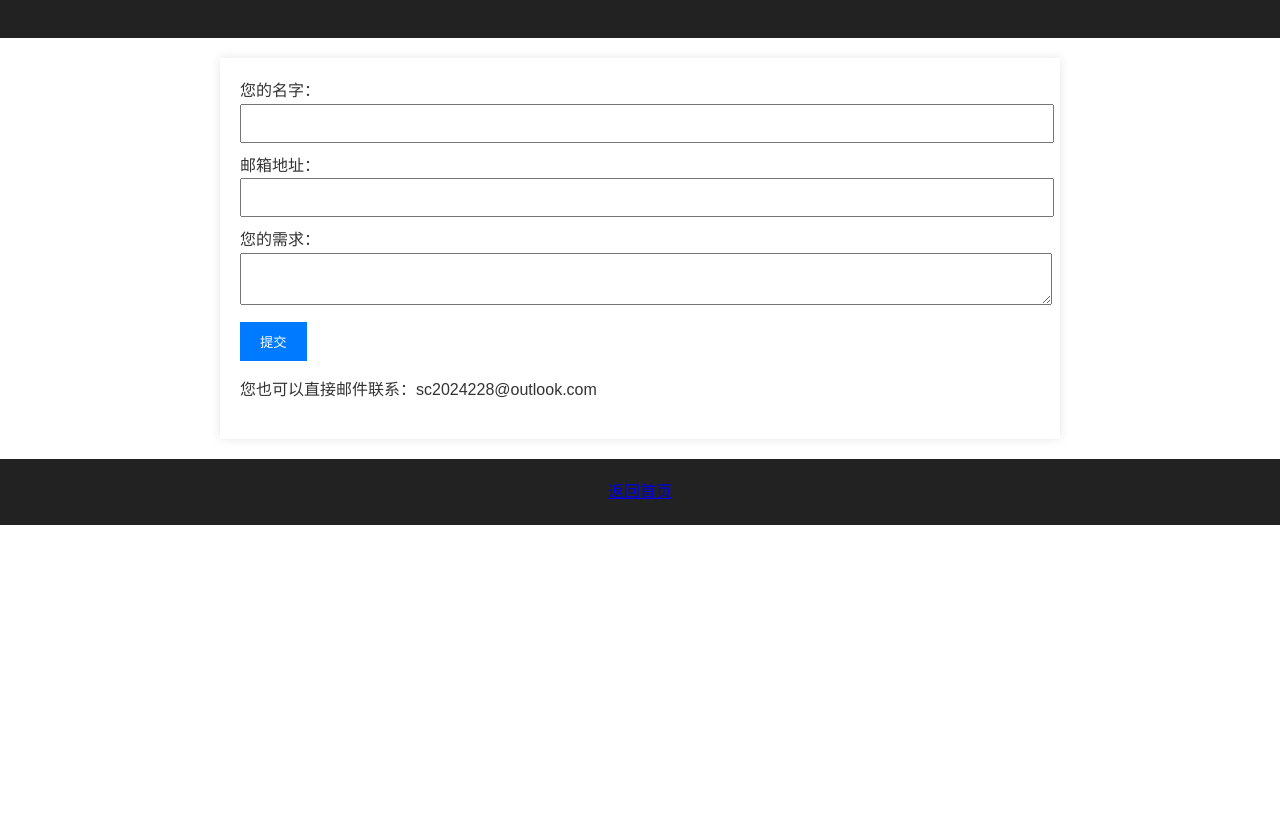
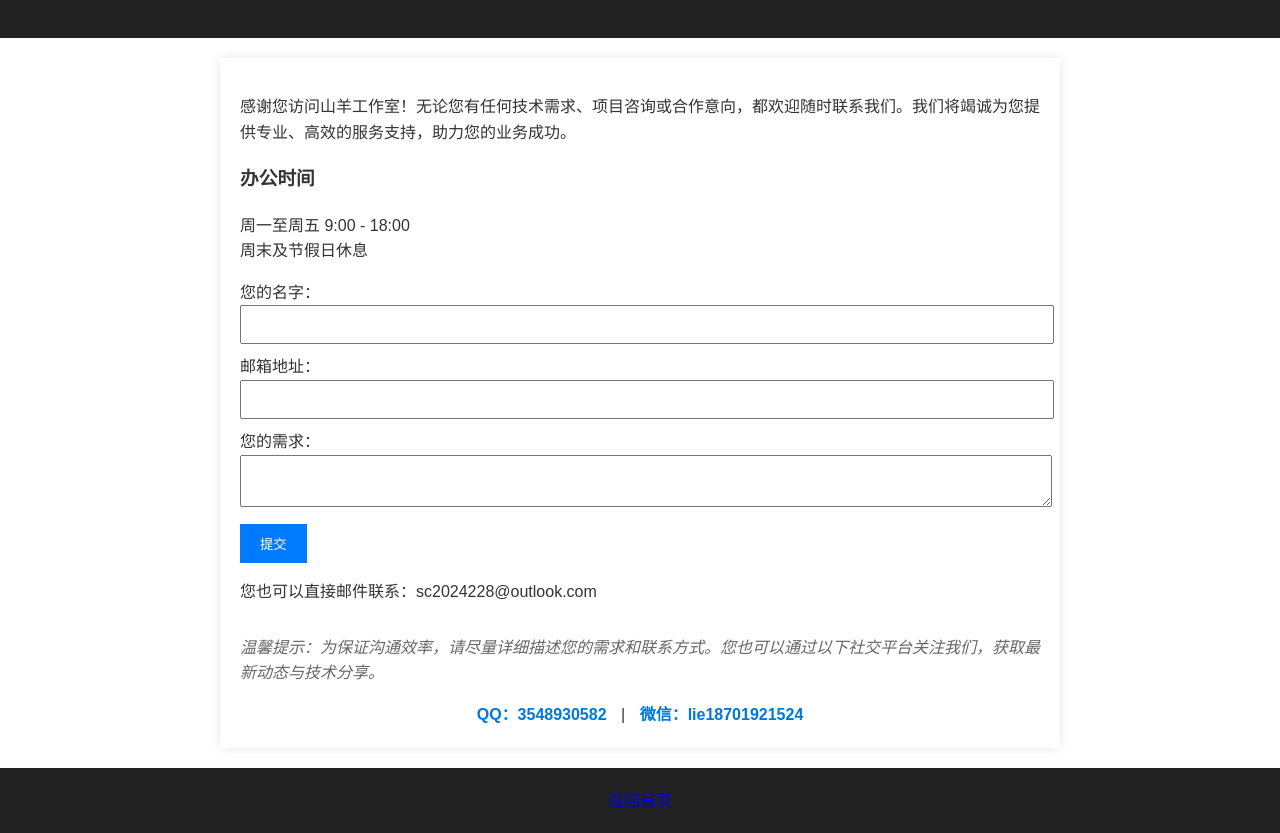
Before and after one commit to bird00101011/shanyang-studio, a plain HTML site: page contact.html in a window 1280 px wide. Shown: the part 96-929 px from the top of the page. Before the commit the page ends 800 px from the top, so only its background shows below. Drawn offline with Linux system fonts and the light colour scheme.

Commit message:
联系润色

```diff
--- a/contact.html
+++ b/contact.html
@@ -13,6 +13,10 @@
     <h1>联系我们</h1>
   </header>
   <main>
+    <p>感谢您访问山羊工作室！无论您有任何技术需求、项目咨询或合作意向，都欢迎随时联系我们。我们将竭诚为您提供专业、高效的服务支持，助力您的业务成功。</p>
+
+    <h3>办公时间</h3>
+    <p>周一至周五 9:00 - 18:00<br>周末及节假日休息</p>
     <form>
       <label>您的名字：</label><input type="text" id="name" required>
       <label>邮箱地址：</label><input type="email" id="email" required>
@@ -20,6 +24,16 @@
       <button type="submit">提交</button>
     </form>
     <p>您也可以直接邮件联系：sc2024228@outlook.com</p>
+
+    <p style="margin-top: 30px; font-style: italic; color: #666;">
+      温馨提示：为保证沟通效率，请尽量详细描述您的需求和联系方式。您也可以通过以下社交平台关注我们，获取最新动态与技术分享。
+    </p>
+
+    <div style="text-align: center; margin-top: 15px;">
+      <a href="#" style="margin: 0 10px; color: #0078d7; text-decoration: none; font-weight: bold;">QQ：3548930582</a> |
+      <a href="#"
+        style="margin: 0 10px; color: #0078d7; text-decoration: none; font-weight: bold;">微信：lie18701921524</a>
+    </div>
   </main>
   <footer><a href="index.html">返回首页</a></footer>
 </body>
```
